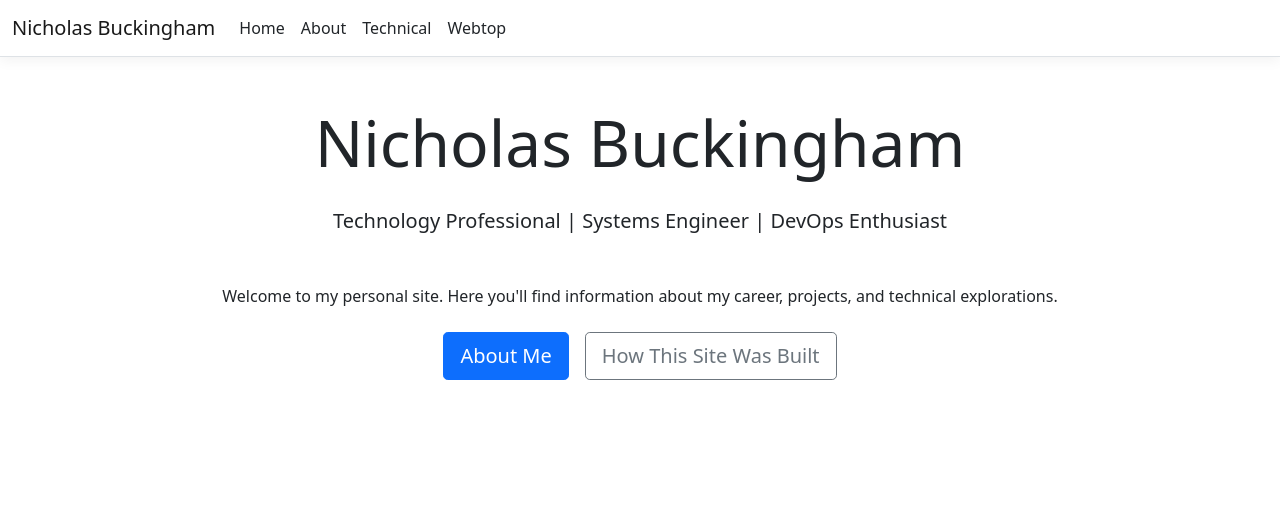
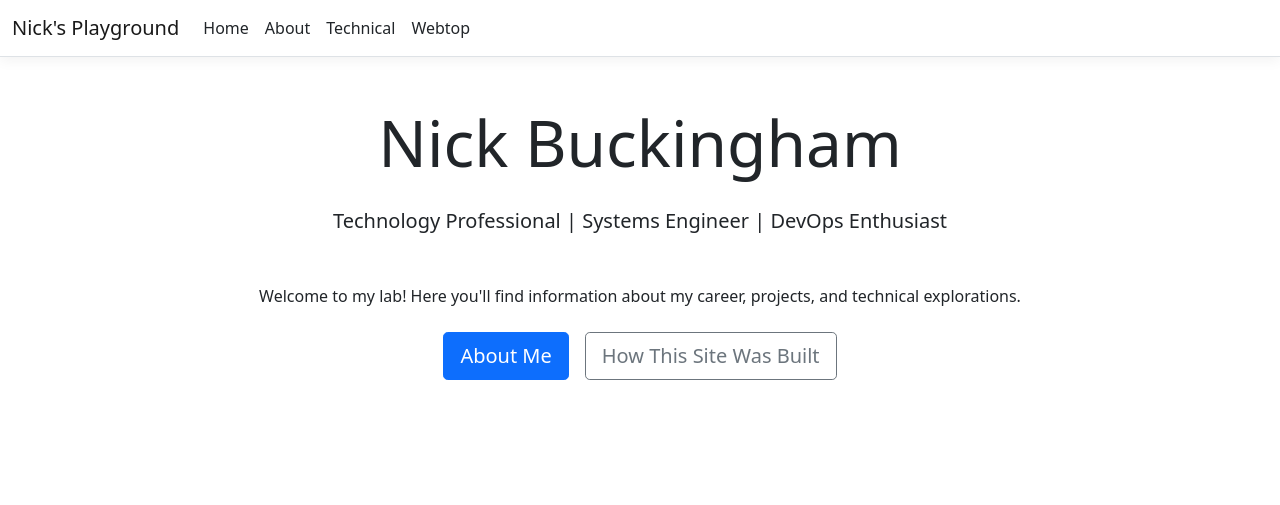
Before and after one commit to nbucking/nbucking-automation, an ASP.NET Core app: page / in a window 1280 px wide. Shown: the top 505 px of the page. Run offline with ASP.NET Core 8, Linux system fonts and the light colour scheme; style sheets or scripts are compiled from the project's sources.

Commit message:
Update 2 files
- /src/NbuckingProject.Web/Views/Shared/_Layout.cshtml
- /src/NbuckingProject.Web/Views/Home/Index.cshtml

```diff
--- a/src/NbuckingProject.Web/Views/Home/Index.cshtml
+++ b/src/NbuckingProject.Web/Views/Home/Index.cshtml
@@ -3,11 +3,11 @@
 }
 
 <div class="text-center mt-5">
-    <h1 class="display-3">Nicholas Buckingham</h1>
+    <h1 class="display-3">Nick Buckingham</h1>
     <p class="lead mt-4">Technology Professional | Systems Engineer | DevOps Enthusiast</p>
 
     <div class="mt-5">
-        <p class="mb-4">Welcome to my personal site. Here you'll find information about my career, projects, and technical explorations.</p>
+        <p class="mb-4">Welcome to my lab! Here you'll find information about my career, projects, and technical explorations.</p>
 
         <div class="d-flex justify-content-center gap-3 mt-4">
             <a asp-action="Bio" class="btn btn-primary btn-lg">About Me</a>
--- a/src/NbuckingProject.Web/Views/Shared/_Layout.cshtml
+++ b/src/NbuckingProject.Web/Views/Shared/_Layout.cshtml
@@ -12,7 +12,7 @@
     <header>
         <nav class="navbar navbar-expand-sm navbar-toggleable-sm navbar-light bg-white border-bottom box-shadow mb-3">
             <div class="container-fluid">
-                <a class="navbar-brand" asp-area="" asp-controller="Home" asp-action="Index">Nicholas Buckingham</a>
+                <a class="navbar-brand" asp-area="" asp-controller="Home" asp-action="Index">Nick's Playground</a>
                 <button class="navbar-toggler" type="button" data-bs-toggle="collapse" data-bs-target=".navbar-collapse" aria-controls="navbarSupportedContent"
                         aria-expanded="false" aria-label="Toggle navigation">
                     <span class="navbar-toggler-icon"></span>
```
